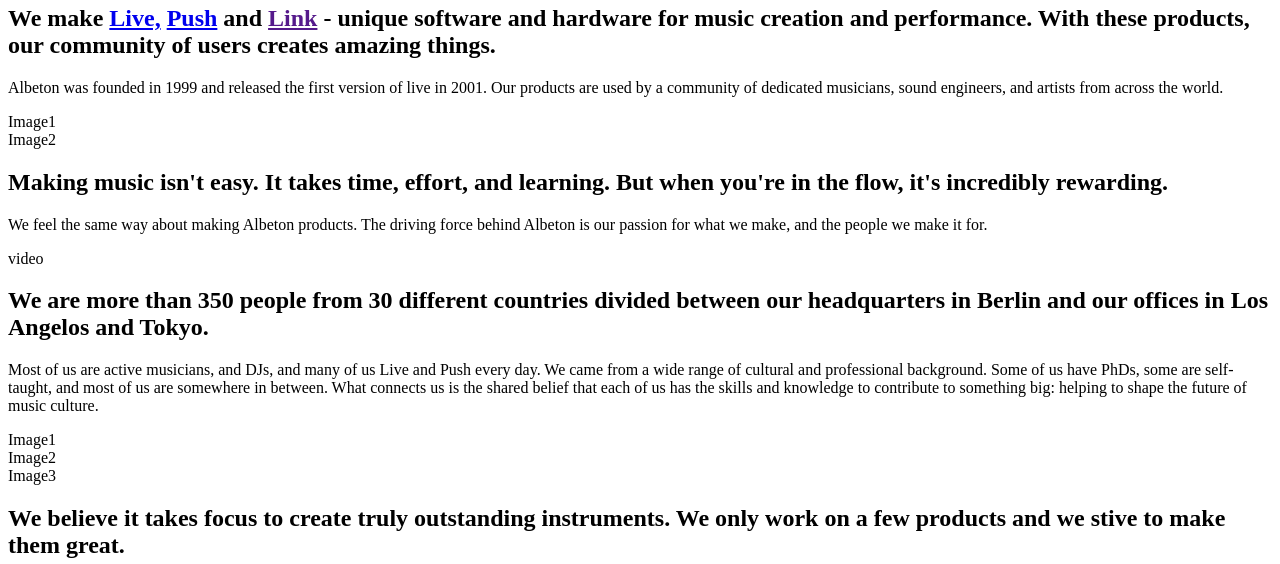
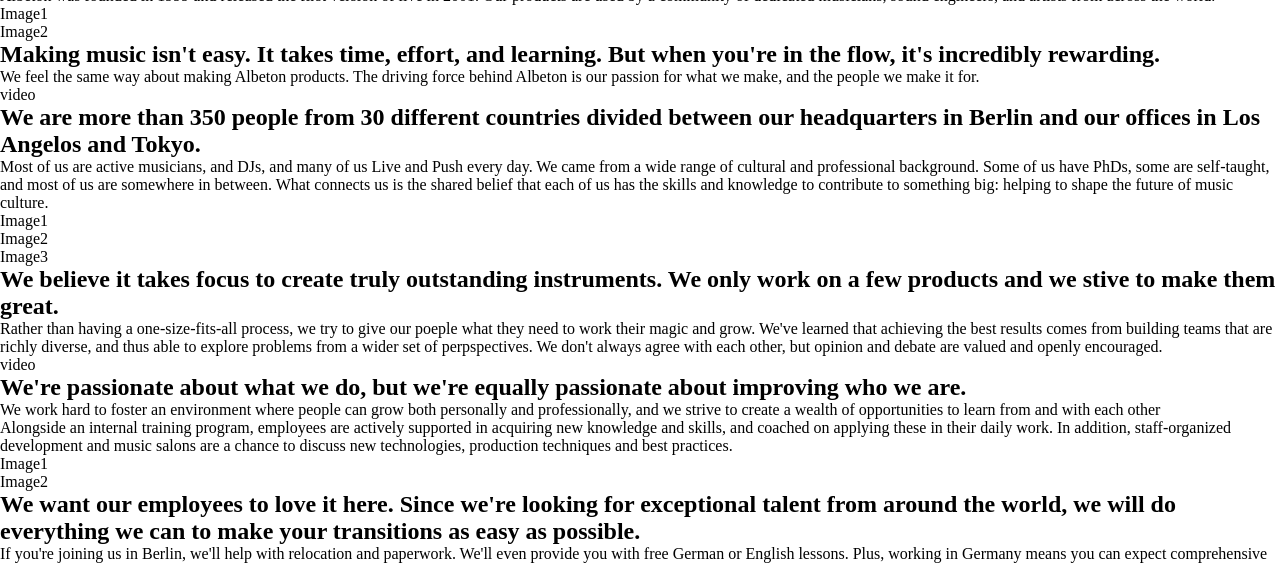
Before and after one commit to Chrono-QuasarDev/albeton-clone, a plain HTML site: page index.html in a window 1280 px wide. Shown: the part 292-856 px from the top of the page. Drawn offline with Linux system fonts and the light colour scheme.

Commit message:
feat: Integrate core CSS startup and global reset - Base styling for common elements like `body`, `h1`-`h6`, and links, utilizing the new custom properties.

```diff
--- a/index.html
+++ b/index.html
@@ -13,7 +13,7 @@
   </head>
   <body>
     <header>
-      <nav class="navbar">
+      <nav class="navbar" aria-label="Navbar">
         <ul>
           <li>Logo</li>
           <li>Live</li>
--- a/style.css
+++ b/style.css
@@ -0,0 +1,62 @@
+/*
+|------------------------------------------------------------------
+| CSS CUSTOM PROPERTIES
+|------------------------------------------------------------------
+*/
+
+:root {
+  /* Colors */
+  --color-primary: #ff764d;
+  --color-secondary: #0000ff;
+  --color-surface: #FFFFFF;
+  --color-text-default: #111111;
+  --color-text-secondary: #6B7280;
+
+  /* Font Family */
+  --font-family: 'Nunito', sans-serif;
+
+  /* Font Sizes */
+  --fs-sm: 0.875rem;
+  --fs-base: 1rem;
+  --fs-lg: 1.255rem;
+  --fs-xl: 1.5rem;
+  --fs-2xl: 2rem;
+  --fs-3xl: 3rem;
+  --fs-4xl: 4rem;
+
+  /* Line Heights */
+  --line-height-tight: 1.1;
+  --line-height-base: 1.5;
+
+  /* Font Weight */
+  --fw-regular: 400;
+  --fw-bold: 700;
+
+  /* Spacing */
+  --spacing-xs: 0.25rem;
+  --spacing-sm: 0.5rem;
+  --spacing-md: 1rem;
+  --spacing-lg: 2rem;
+}
+
+/*
+|--------------------------------------------------------------------------
+| 2. BASE RESET & ACCESSIBILITY
+|--------------------------------------------------------------------------
+*/
+
+html {
+  scroll-behavior: smooth;
+}
+
+*, *::before, *::after {
+  box-sizing: border-box;
+  margin: 0;
+  padding: 0;
+}
+
+img, svg, video {
+  display: block;
+  max-width: 100%;
+  height: auto;
+}
```
